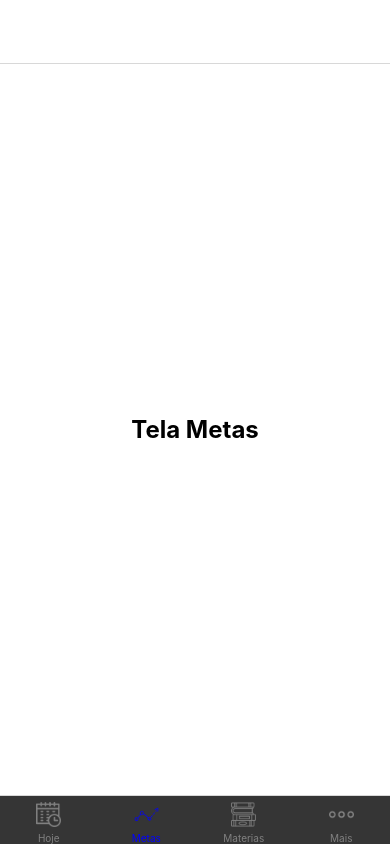
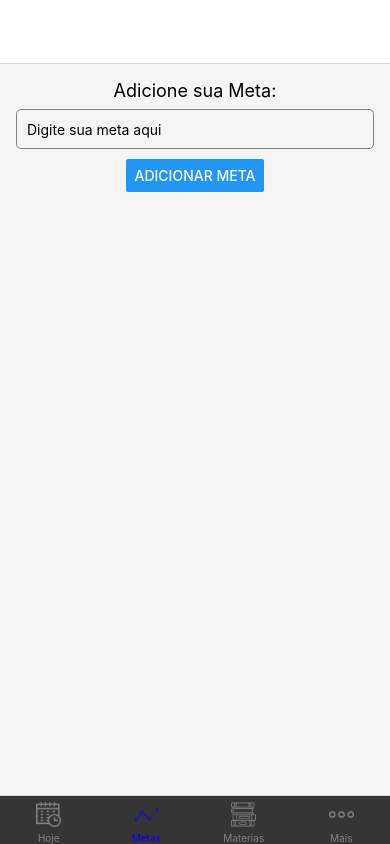
Before and after one commit to MedusaGabriel/projeto-mobile, a React Native app in the folder study-app/: screen /Metas in a window 390 px wide. Built offline with nearby package versions, Linux system fonts and the light colour scheme.

Commit message:
Seu nome, modificação que você fez. Ryan, Metas 0.1

```diff
--- a/study-app/src/pages/metas.tsx
+++ b/study-app/src/pages/metas.tsx
@@ -1,11 +1,63 @@
-// src/pages/Metas.tsx
-import React from 'react';
-import { View, Text, StyleSheet } from 'react-native';
+import React, { useState } from 'react';
+import { View, Text, StyleSheet, TextInput, Button, FlatList, TouchableOpacity } from 'react-native';
+
+interface Goal {
+  id: number;
+  text: string;
+  completed: boolean;
+}
 
 const Metas = () => {
+  const [goal, setGoal] = useState<string>('');
+  const [goals, setGoals] = useState<Goal[]>([]);
+
+  const handleInputChange = (text: string) => {
+    setGoal(text);
+  };
+
+  const handleAddGoal = () => {
+    if (goal.trim()) {
+      const newGoal: Goal = {
+        id: Date.now(), // Gerar um ID único baseado no timestamp
+        text: goal,
+        completed: false,
+      };
+      setGoals([...goals, newGoal]);
+      setGoal('');
+    }
+  };
+
+  const handleToggleGoal = (id: number) => {
+    setGoals(goals.map(g =>
+      g.id === id ? { ...g, completed: !g.completed } : g
+    ));
+  };
+
+  const renderGoal = ({ item }: { item: Goal }) => (
+    <TouchableOpacity onPress={() => handleToggleGoal(item.id)}>
+      <Text style={[styles.goalText, item.completed && styles.completedGoal]}>
+        {item.text}
+      </Text>
+    </TouchableOpacity>
+  );
+
   return (
     <View style={styles.container}>
-      <Text style={styles.text}>Tela Metas</Text>
+      <Text style={styles.label}>Adicione sua Meta:</Text>
+      <TextInput
+        style={styles.input}
+        placeholder="Digite sua meta aqui"
+        value={goal}
+        onChangeText={handleInputChange}
+      />
+      <Button title="Adicionar Meta" onPress={handleAddGoal} />
+
+      <FlatList
+        data={goals}
+        renderItem={renderGoal}
+        keyExtractor={item => item.id.toString()}
+        style={styles.goalList}
+      />
     </View>
   );
 };
@@ -15,11 +67,35 @@ const styles = StyleSheet.create({
     flex: 1,
     justifyContent: 'center',
     alignItems: 'center',
-    backgroundColor: '#FFF',
+    padding: 16,
+    backgroundColor: '#f5f5f5',
   },
-  text: {
-    fontSize: 24,
-    fontWeight: 'bold',
+  label: {
+    fontSize: 18,
+    marginBottom: 8,
+  },
+  input: {
+    height: 40,
+    borderColor: 'gray',
+    borderWidth: 1,
+    borderRadius: 5,
+    width: '100%',
+    padding: 10,
+    marginBottom: 10,
+  },
+  goalList: {
+    marginTop: 20,
+    width: '100%',
+  },
+  goalText: {
+    fontSize: 16,
+    padding: 10,
+    borderBottomWidth: 1,
+    borderColor: '#ccc',
+  },
+  completedGoal: {
+    textDecorationLine: 'line-through',
+    color: 'gray',
   },
 });
 
```
Also changed, not shown: study-app/index.tsx (deleted, +0 -47 lines).
